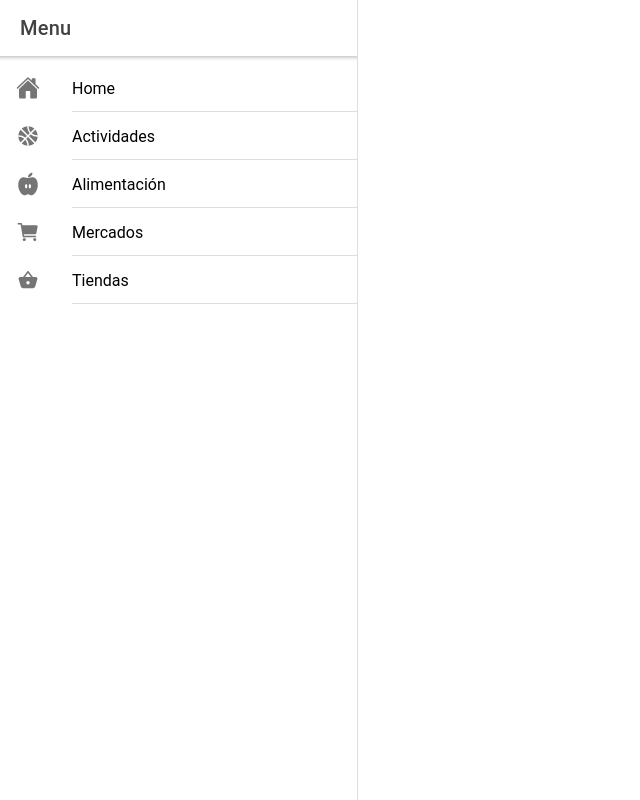
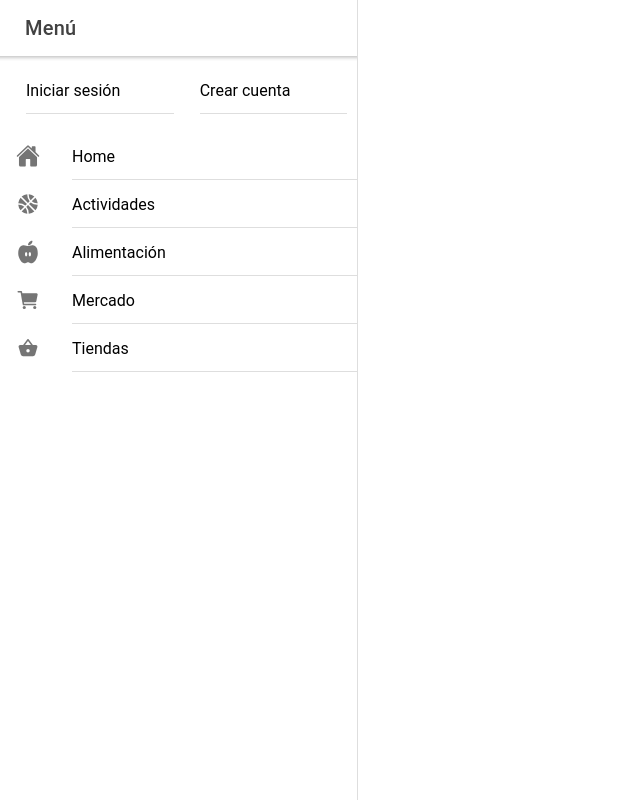
Before and after one commit to jotagarciaz/ceres, a React (Create React App) app in the folder App/: page /activities in a window 1280 px wide. Shown: the whole page, without its empty margins (0-640 px from the left). Built offline with nearby package versions, Linux system fonts and the light colour scheme; the HTML template or start-up script is replaced by a standard one.

Commit message:
Menú changes

```diff
--- a/App/src/App.tsx
+++ b/App/src/App.tsx
@@ -3,6 +3,8 @@ import { Redirect, Route } from 'react-router-dom';
 import { IonApp, IonRouterOutlet, IonSplitPane } from '@ionic/react';
 import { IonReactRouter } from '@ionic/react-router';
 import { AppPage } from './declarations';
+
+import Login from './pages/Login';
 
 import Menu from './components/Menu';
 import Home from './pages/Home';
@@ -12,6 +14,7 @@ import Mercados from './pages/MercadoList';
 import Tiendas from './pages/TiendasList';
 import Alimentacion from './pages/AlimentacionList';
 import { home, list, basket, basketball, cart, nutrition } from 'ionicons/icons';
+
 
 /* Core CSS required for Ionic components to work properly */
 import '@ionic/react/css/core.css';
@@ -49,8 +52,8 @@ const appPages: AppPage[] = [
     icon: nutrition
   },
   {
-    title: 'Mercados',
-    url: '/mercados',
+    title: 'Mercado',
+    url: '/home',
     icon: cart
   },
   {
@@ -69,8 +72,9 @@ const App: React.FC = () => (
           <Route path="/home" component={Home} exact={true} />
           <Route path="/tiendas" component={Tiendas} exact={true} />
           <Route path="/activities" component={Actividades} exact={true} />
-          <Route path="/mercados" component={Mercados} exact={true} />
+          <Route path="/home" component={Mercados} exact={true} />
           <Route path="/alimentacion" component={Alimentacion} exact={true} />
+          <Route path="/login" component={Login} exact={true} />
           <Route path="/" render={() => <Redirect to="/activities" exact={true} /> } />
         </IonRouterOutlet>
       </IonSplitPane>
--- a/App/src/components/Menu.tsx
+++ b/App/src/components/Menu.tsx
@@ -1,5 +1,11 @@
+import { home, list, basket, basketball, cart, nutrition } from 'ionicons/icons';
+
 import {
   IonContent,
+  IonImg,
+  IonGrid,
+  IonRow,
+  IonCol,
   IonHeader,
   IonIcon,
   IonItem,
@@ -22,10 +28,34 @@ const Menu: React.FunctionComponent<MenuProps> = ({ appPages }) => (
   <IonMenu contentId="main" type="overlay">
     <IonHeader>
       <IonToolbar>
-        <IonTitle>Menu</IonTitle>
+        <IonRow>
+            <IonCol>
+                <IonTitle>Menú</IonTitle>
+            </IonCol>
+            <IonCol>
+
+            </IonCol>
+        </IonRow>
       </IonToolbar>
     </IonHeader>
     <IonContent>
+        <IonGrid>
+            <IonMenuToggle key={1} autoHide={false}>
+                <IonRow>
+                    <IonCol>
+                        <IonItem routerLink={"/login"} routerDirection="none">
+                            <IonLabel>{"Iniciar sesión"}</IonLabel>
+                        </IonItem>
+                    </IonCol>
+                    <IonCol>
+                        <IonItem routerLink={"/login"} routerDirection="none">
+                            <IonLabel>{"Crear cuenta"}</IonLabel>
+                        </IonItem>
+                    </IonCol>
+                </IonRow>
+            </IonMenuToggle>
+
+      </IonGrid>
       <IonList>
         {appPages.map((appPage, index) => {
           return (
@@ -37,6 +67,7 @@ const Menu: React.FunctionComponent<MenuProps> = ({ appPages }) => (
             </IonMenuToggle>
           );
         })}
+
       </IonList>
     </IonContent>
   </IonMenu>
```
Also changed, not shown: App/src/components/AwesomeList.tsx (deleted, +0 -21 lines), 2 other files (tests, documents, lock files or other folders).
